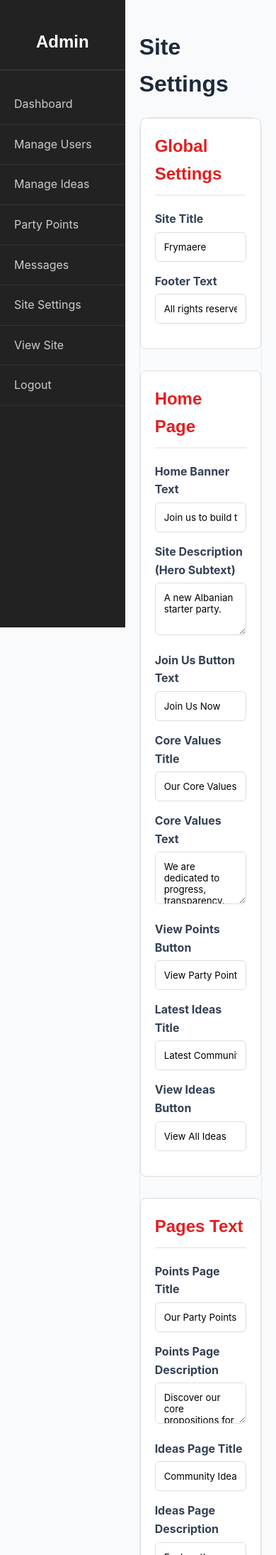
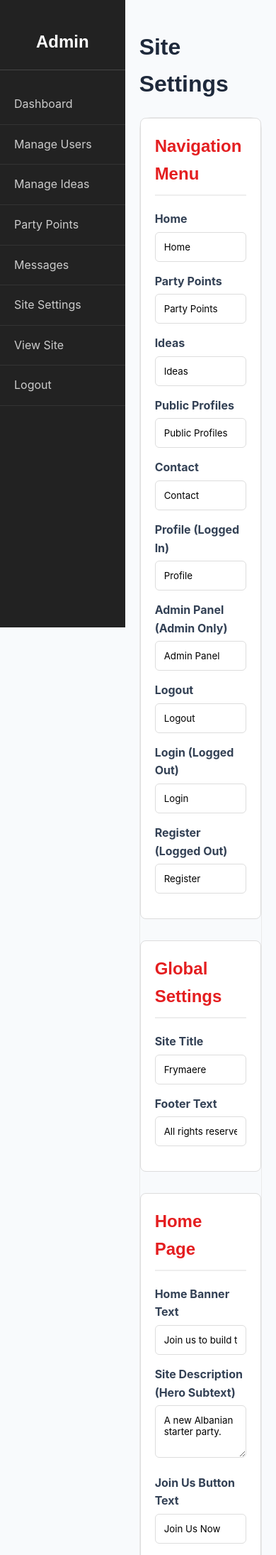
Before and after one commit to webdotpulse/ardhmja, a PHP site: page /admin/settings.php in a window 390 px wide. Shown: the top 2191 px of the page at 71% size. Run offline with PHP 8.4, Linux system fonts and the light colour scheme; a user stored in the database is signed in; data comes from the database, SQL or seed files in the repository; both versions use the stored data as it was after the commit; some libraries are stand-ins or nearby versions.

Commit message:
Add dynamic menu settings and responsive mobile menu

```diff
--- a/admin/settings.php
+++ b/admin/settings.php
@@ -10,7 +10,8 @@ if ($_SERVER['REQUEST_METHOD'] === 'POST') {
         'home_core_values_title', 'home_core_values_text', 'view_points_btn',
         'home_latest_ideas_title', 'view_ideas_btn', 'points_page_title',
         'points_page_text', 'ideas_page_title', 'ideas_page_text', 'submit_idea_btn',
-        'contact_page_title', 'contact_page_text', 'register_page_title', 'login_page_title', 'footer_text', 'email_verification_subject', 'email_verification_message'
+        'contact_page_title', 'contact_page_text', 'register_page_title', 'login_page_title', 'footer_text', 'email_verification_subject', 'email_verification_message',
+        'menu_home', 'menu_points', 'menu_ideas', 'menu_profiles', 'menu_contact', 'menu_profile', 'menu_admin', 'menu_logout', 'menu_login', 'menu_register'
     ];
 
     $set_clauses = [];
@@ -55,7 +56,10 @@ $defaults = [
 Please click the following link to verify your email address:
 {verify_link}
 
-Thank you."
+Thank you.",
+    'menu_home' => 'Home', 'menu_points' => 'Party Points', 'menu_ideas' => 'Ideas',
+    'menu_profiles' => 'Public Profiles', 'menu_contact' => 'Contact', 'menu_profile' => 'Profile',
+    'menu_admin' => 'Admin Panel', 'menu_logout' => 'Logout', 'menu_login' => 'Login', 'menu_register' => 'Register'
 ];
 
 foreach ($defaults as $k => $v) {
@@ -99,6 +103,50 @@ foreach ($defaults as $k => $v) {
         <?php if ($success): ?><p class="success"><?= htmlspecialchars($success) ?></p><?php endif; ?>
 
         <form method="POST" class="settings-form">
+            <div class="settings-section">
+                <h2>Navigation Menu</h2>
+                <div class="form-group">
+                    <label>Home</label>
+                    <input type="text" name="menu_home" value="<?= htmlspecialchars($settings['menu_home']) ?>">
+                </div>
+                <div class="form-group">
+                    <label>Party Points</label>
+                    <input type="text" name="menu_points" value="<?= htmlspecialchars($settings['menu_points']) ?>">
+                </div>
+                <div class="form-group">
+                    <label>Ideas</label>
+                    <input type="text" name="menu_ideas" value="<?= htmlspecialchars($settings['menu_ideas']) ?>">
+                </div>
+                <div class="form-group">
+                    <label>Public Profiles</label>
+                    <input type="text" name="menu_profiles" value="<?= htmlspecialchars($settings['menu_profiles']) ?>">
+                </div>
+                <div class="form-group">
+                    <label>Contact</label>
+                    <input type="text" name="menu_contact" value="<?= htmlspecialchars($settings['menu_contact']) ?>">
+                </div>
+                <div class="form-group">
+                    <label>Profile (Logged In)</label>
+                    <input type="text" name="menu_profile" value="<?= htmlspecialchars($settings['menu_profile']) ?>">
+                </div>
+                <div class="form-group">
+                    <label>Admin Panel (Admin Only)</label>
+                    <input type="text" name="menu_admin" value="<?= htmlspecialchars($settings['menu_admin']) ?>">
+                </div>
+                <div class="form-group">
+                    <label>Logout</label>
+                    <input type="text" name="menu_logout" value="<?= htmlspecialchars($settings['menu_logout']) ?>">
+                </div>
+                <div class="form-group">
+                    <label>Login (Logged Out)</label>
+                    <input type="text" name="menu_login" value="<?= htmlspecialchars($settings['menu_login']) ?>">
+                </div>
+                <div class="form-group">
+                    <label>Register (Logged Out)</label>
+                    <input type="text" name="menu_register" value="<?= htmlspecialchars($settings['menu_register']) ?>">
+                </div>
+            </div>
+
             <div class="settings-section">
                 <h2>Global Settings</h2>
                 <div class="form-group">
--- a/assets/js/main.js
+++ b/assets/js/main.js
@@ -14,62 +14,20 @@ document.addEventListener("DOMContentLoaded", function() {
     });
 
     // Simple mobile menu toggle logic
-    const nav = document.querySelector('.main-nav ul');
+    const nav = document.querySelector('.main-nav');
     const headerContainer = document.querySelector('.header-container');
 
     // Create toggle button
     const toggleBtn = document.createElement('button');
     toggleBtn.innerHTML = '☰';
     toggleBtn.className = 'mobile-menu-toggle';
-    toggleBtn.style.display = 'none'; // Hidden by default (desktop)
-    toggleBtn.style.background = 'none';
-    toggleBtn.style.border = 'none';
-    toggleBtn.style.fontSize = '1.5em';
-    toggleBtn.style.cursor = 'pointer';
-
-    // Check if we need mobile menu
-    function checkWidth() {
-        if (window.innerWidth < 768 && nav) {
-            toggleBtn.style.display = 'block';
-            nav.style.display = 'none';
-            nav.style.flexDirection = 'column';
-            nav.style.width = '100%';
-            nav.style.background = '#fff';
-            nav.style.position = 'absolute';
-            nav.style.top = '60px';
-            nav.style.left = '0';
-            nav.style.padding = '10px 0';
-            nav.style.boxShadow = '0 2px 5px rgba(0,0,0,0.1)';
-
-            const lis = nav.querySelectorAll('li');
-            lis.forEach(li => {
-                li.style.margin = '10px 20px';
-            });
-        } else if (nav) {
-            toggleBtn.style.display = 'none';
-            nav.style.display = 'flex';
-            nav.style.flexDirection = 'row';
-            nav.style.position = 'static';
-            nav.style.boxShadow = 'none';
-
-            const lis = nav.querySelectorAll('li');
-            lis.forEach(li => {
-                li.style.margin = '0 0 0 20px';
-            });
-        }
-    }
+    toggleBtn.setAttribute('aria-label', 'Toggle navigation menu');
 
     if (nav && headerContainer) {
         headerContainer.appendChild(toggleBtn);
-        checkWidth();
-        window.addEventListener('resize', checkWidth);
 
         toggleBtn.addEventListener('click', function() {
-            if (nav.style.display === 'none') {
-                nav.style.display = 'flex';
-            } else {
-                nav.style.display = 'none';
-            }
+            nav.classList.toggle('nav-open');
         });
     }
 });
--- a/includes/db.php
+++ b/includes/db.php
@@ -46,4 +46,15 @@ $t_footer_text = $global_settings['footer_text'] ?? 'All rights reserved.';
 $t_email_verification_subject = $global_settings['email_verification_subject'] ?? 'Verify your email for {site_title}';
 $t_email_verification_message = $global_settings['email_verification_message'] ?? "Hello {username},\n\nPlease click the following link to verify your email address:\n{verify_link}\n\nThank you.";
 
+$t_menu_home = $global_settings['menu_home'] ?? 'Home';
+$t_menu_points = $global_settings['menu_points'] ?? 'Party Points';
+$t_menu_ideas = $global_settings['menu_ideas'] ?? 'Ideas';
+$t_menu_profiles = $global_settings['menu_profiles'] ?? 'Public Profiles';
+$t_menu_contact = $global_settings['menu_contact'] ?? 'Contact';
+$t_menu_profile = $global_settings['menu_profile'] ?? 'Profile';
+$t_menu_admin = $global_settings['menu_admin'] ?? 'Admin Panel';
+$t_menu_logout = $global_settings['menu_logout'] ?? 'Logout';
+$t_menu_login = $global_settings['menu_login'] ?? 'Login';
+$t_menu_register = $global_settings['menu_register'] ?? 'Register';
+
 ?>
```
Also changed, not shown: assets/css/style.css (+48 -0 lines), database.sql (+12 -2 lines), includes/header.php (+10 -10 lines), package.json (deleted, +0 -25 lines), package-lock.json (deleted).
